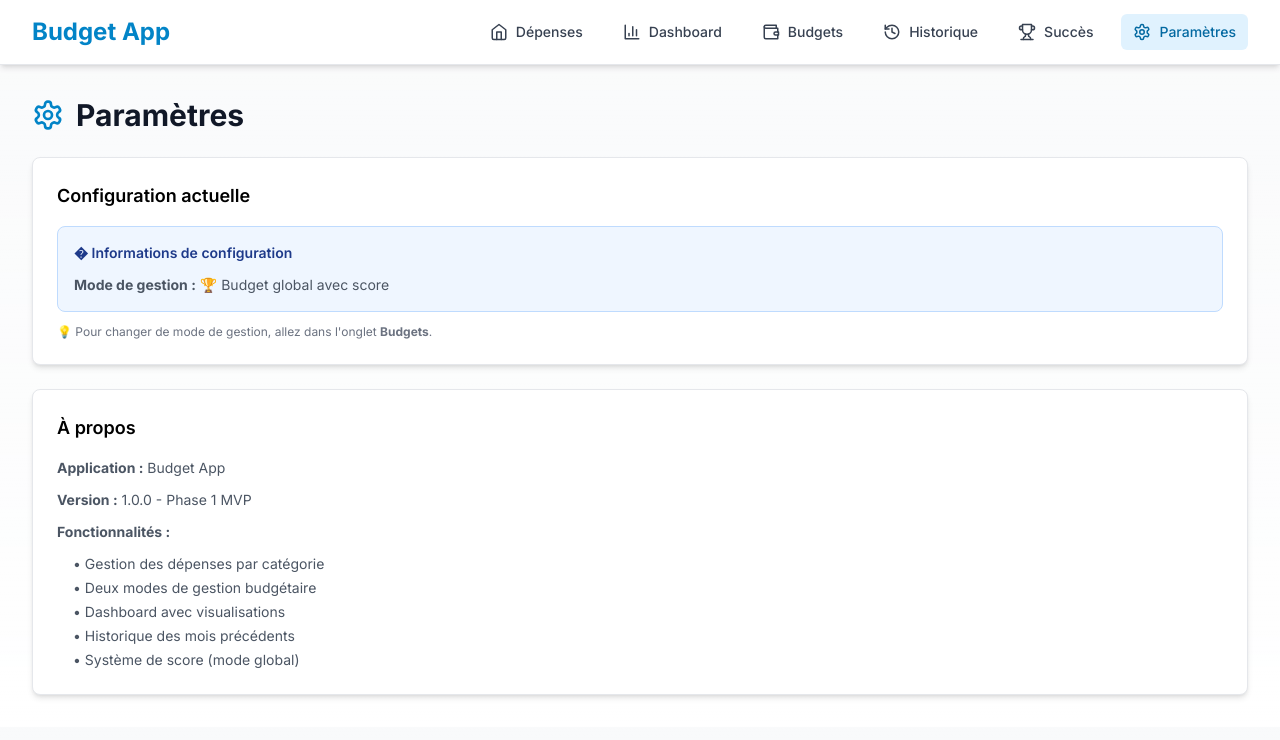
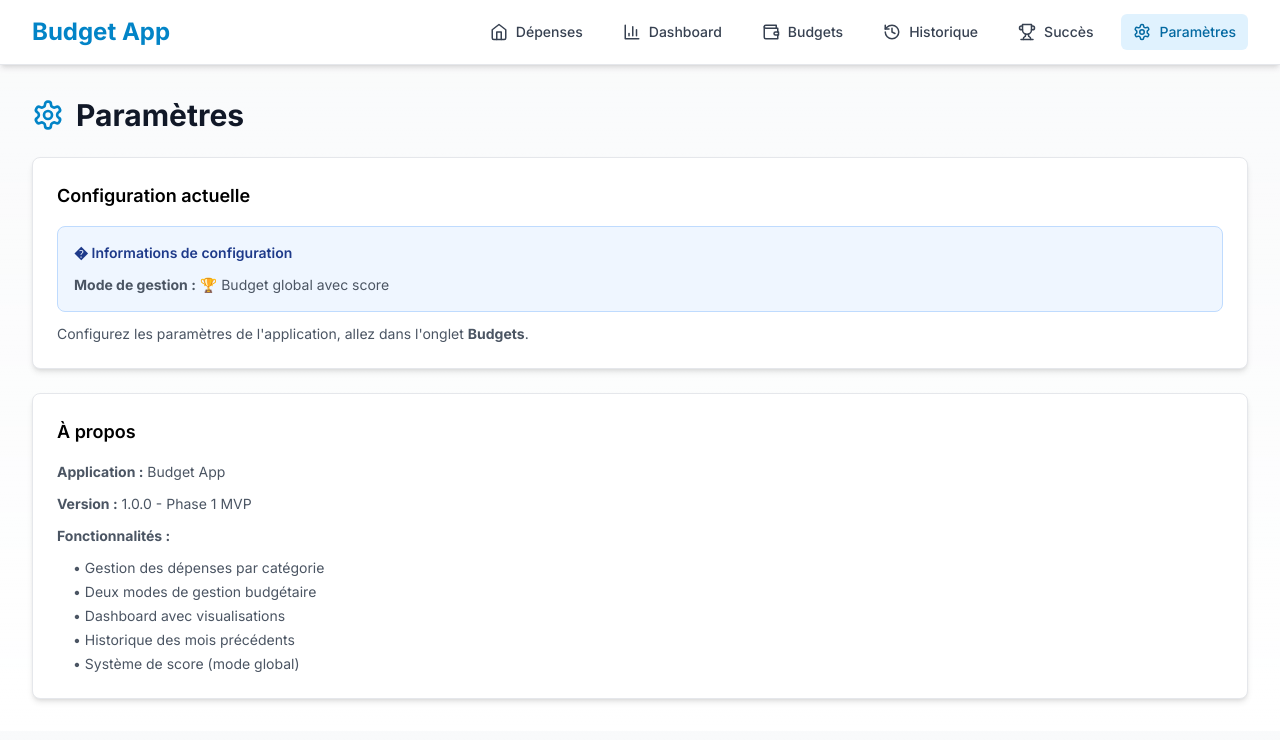
Before and after one commit to Baptibest/Spendly, a Next.js app: page /settings in a window 1280 px wide. Shown: the top 740 px of the page. Built offline with nearby package versions, Linux system fonts and the light colour scheme; no server answers.

Commit message:
Fix: Escape apostrophes in JSX for ESLint

```diff
--- a/app/budgets/page.tsx
+++ b/app/budgets/page.tsx
@@ -614,7 +614,7 @@ export default function BudgetsPage() {
               <div className="p-3 bg-green-50 rounded-lg border border-green-200">
                 <p className="text-sm text-gray-700">
                   <strong>Progression :</strong>{' '}
-                  {((parseFloat(savingsAmount) / parseFloat(savingsTarget)) * 100).toFixed(1)}% de l'objectif atteint
+                  {((parseFloat(savingsAmount) / parseFloat(savingsTarget)) * 100).toFixed(1)}% de l&apos;objectif atteint
                 </p>
               </div>
             )}
--- a/app/history/page.tsx
+++ b/app/history/page.tsx
@@ -109,7 +109,7 @@ export default function HistoryPage() {
       {!selectedMonth || !selectedYear ? (
         <Card>
           <p className="text-center text-gray-500 py-8">
-            Sélectionnez un mois pour voir l'historique
+            Aucune dépense pour ce mois. Ajoutez-en depuis l&apos;onglet Dépenses.
           </p>
         </Card>
       ) : loading ? (
--- a/app/settings/page.tsx
+++ b/app/settings/page.tsx
@@ -51,9 +51,7 @@ export default function SettingsPage() {
               )}
             </div>
           </div>
-          <p className="text-xs text-gray-500 mt-4">
-            💡 Pour changer de mode de gestion, allez dans l'onglet <strong>Budgets</strong>.
-          </p>
+          <p className="text-gray-600 mt-2">Configurez les paramètres de l&apos;application, allez dans l&apos;onglet <strong>Budgets</strong>.</p>
         </div>
       </Card>
 
```
